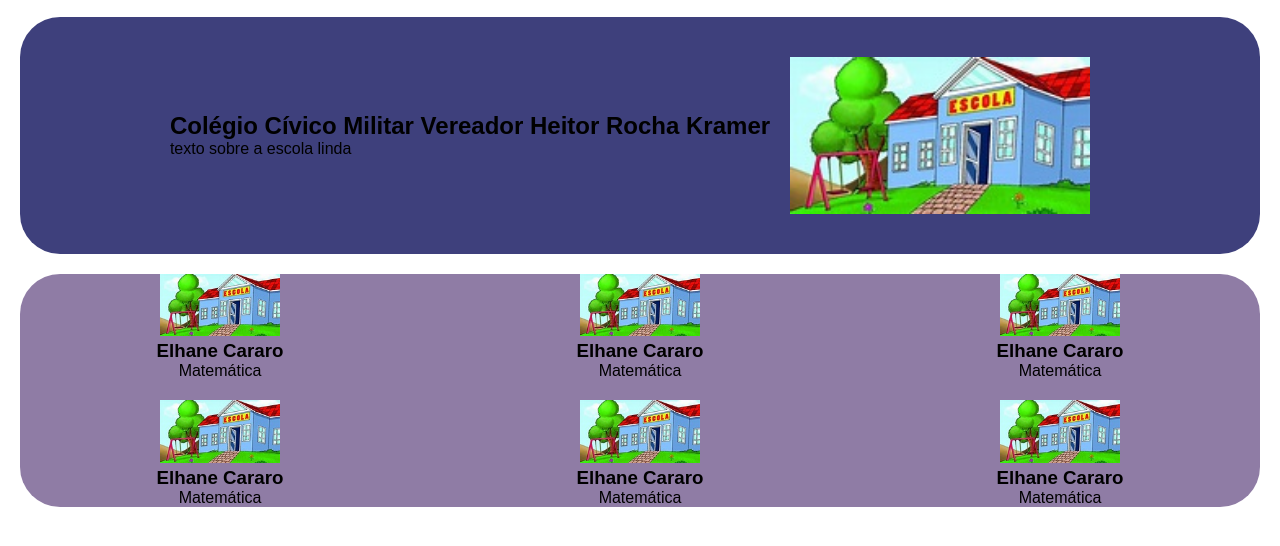
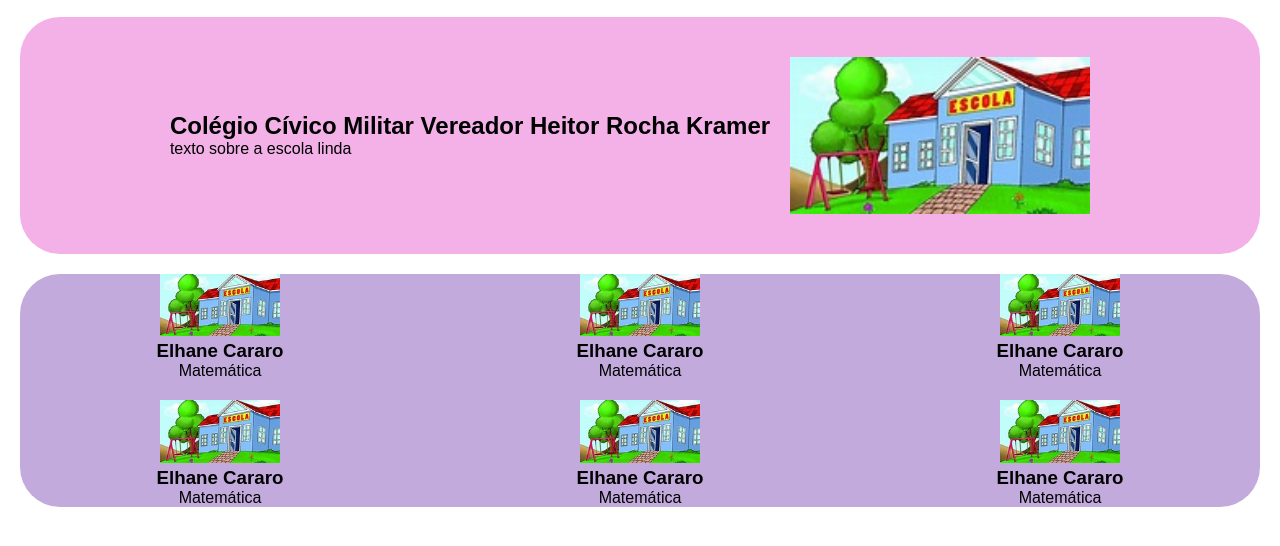
Before and after one commit to elhaneff/siteformadores, a plain HTML site: page index.html in a window 1280 px wide. Shown: the part 168-714 px from the top of the page. Drawn offline with Linux system fonts and the light colour scheme; a web font is replaced by a local one.

Commit message:
alteração_cor

```diff
--- a/style.css
+++ b/style.css
@@ -42,7 +42,7 @@
         .escola{
             margin: 20px;
             padding: 20px;
-            background-color:#3E407C;
+            background-color:#f3b1e8;
             display: flex;
             justify-content: center;
             align-items: center;
@@ -66,7 +66,7 @@
             display: grid;
             grid-template-columns: 1fr 1fr 1fr ;
             grid-template-rows: auto auto;
-            background-color: #8f7ca5;
+            background-color: #c2aadd;
             border-radius: 40px;
             margin: 20px;
             justify-items: center;
```
